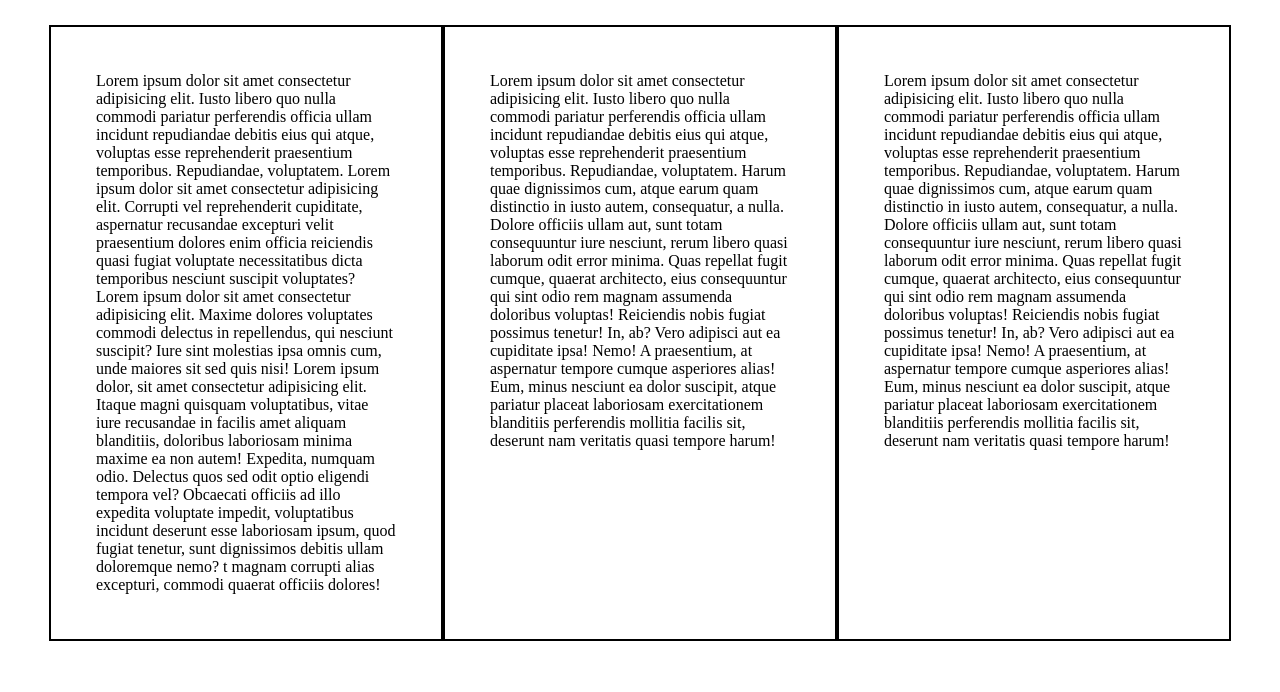
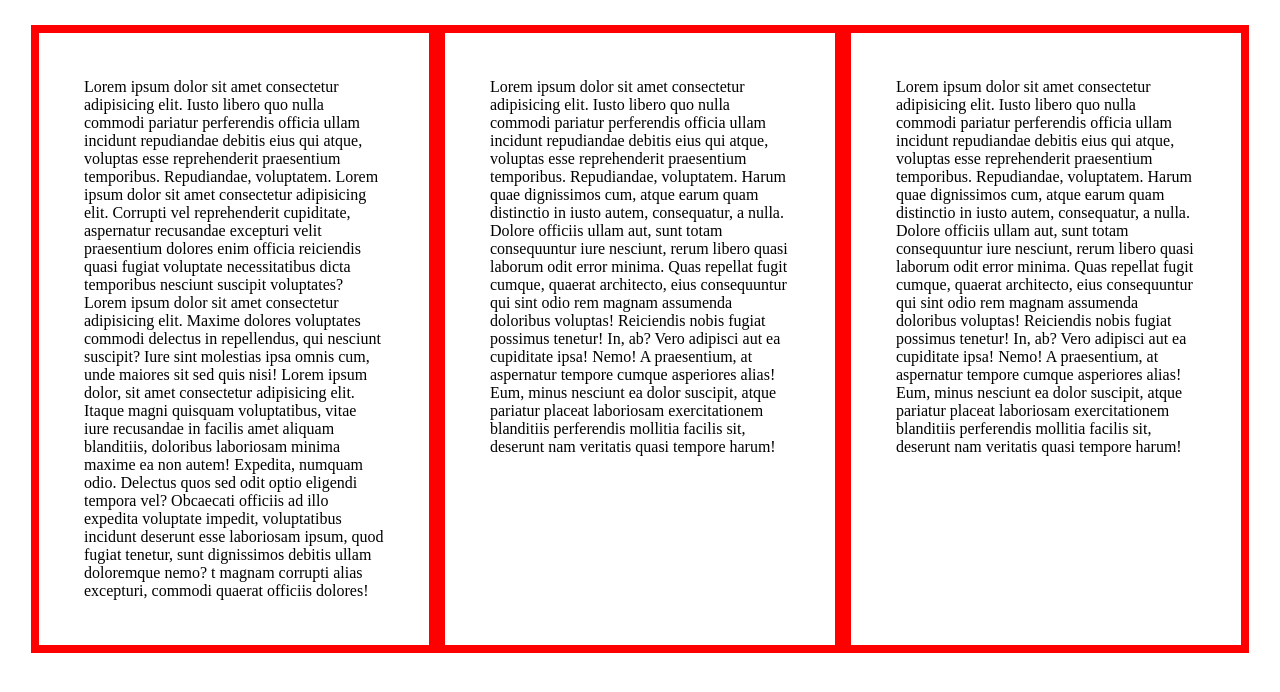
Before and after one commit to mat8900/14.12.19San, a plain HTML site: page index.html in a window 1280 px wide. Drawn offline with Linux system fonts and the light colour scheme.

Commit message:
Initial commit

```diff
--- a/css/Untitled-1.css
+++ b/css/Untitled-1.css
@@ -123,6 +123,6 @@ border: black;
     }
     section{
         flex-basis: 300px;
-        border: 2px  solid black;
+        border: 8px  solid red;
         padding: 45px;
     }
```
